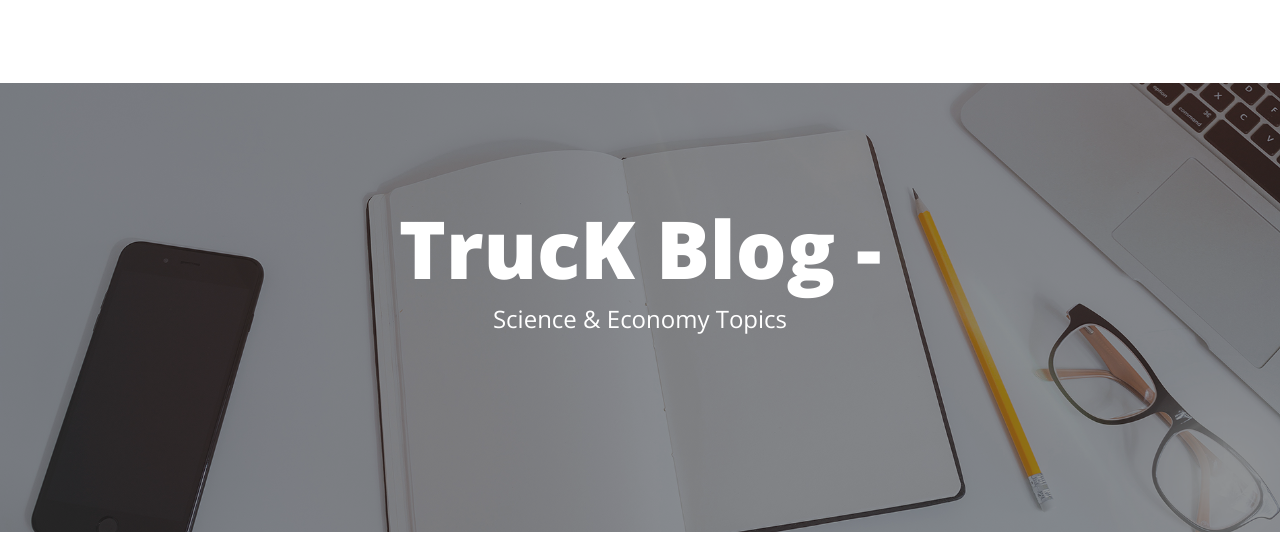
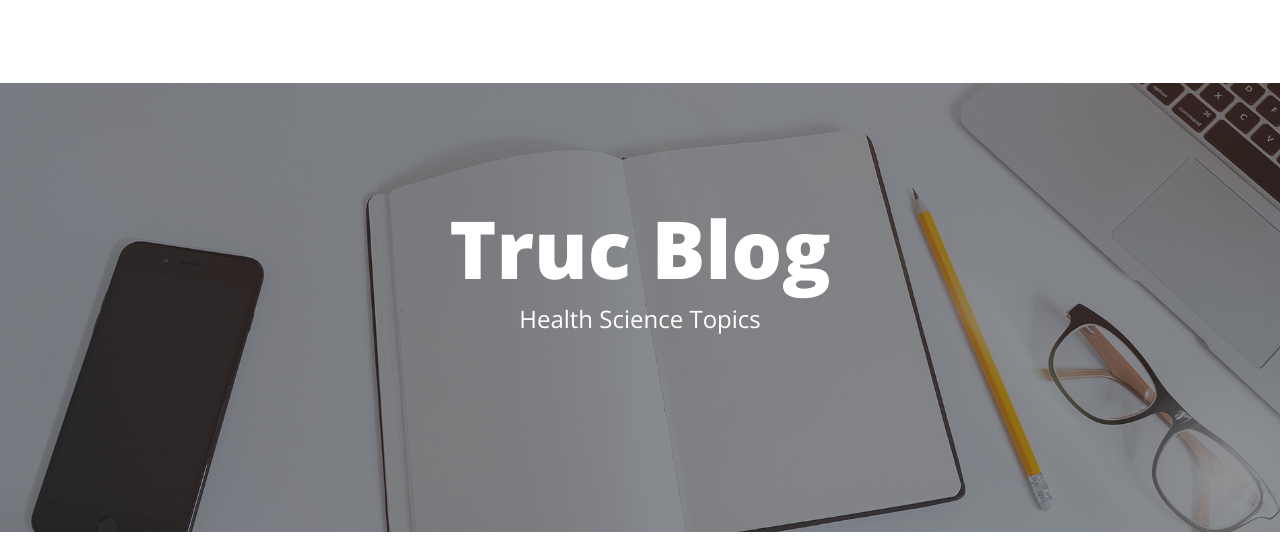
Before and after one commit to jackyhuynh/ScienceBlog, a Flask app: page / in a window 1280 px wide. Shown: the top 536 px of the page. Run offline with Flask 2, Linux system fonts and the light colour scheme; some libraries are stand-ins or nearby versions.

Commit message:
Update index.html

```diff
--- a/templates/index.html
+++ b/templates/index.html
@@ -6,8 +6,8 @@
                 <div class="row gx-4 gx-lg-5 justify-content-center">
                     <div class="col-md-10 col-lg-8 col-xl-7">
                         <div class="site-heading">
-                            <h1>TrucK Blog - </h1>
-                            <span class="subheading">Science & Economy Topics</span>
+                            <h1>Truc Blog</h1>
+                            <span class="subheading">Health Science Topics</span>
                         </div>
                     </div>
                 </div>
```
